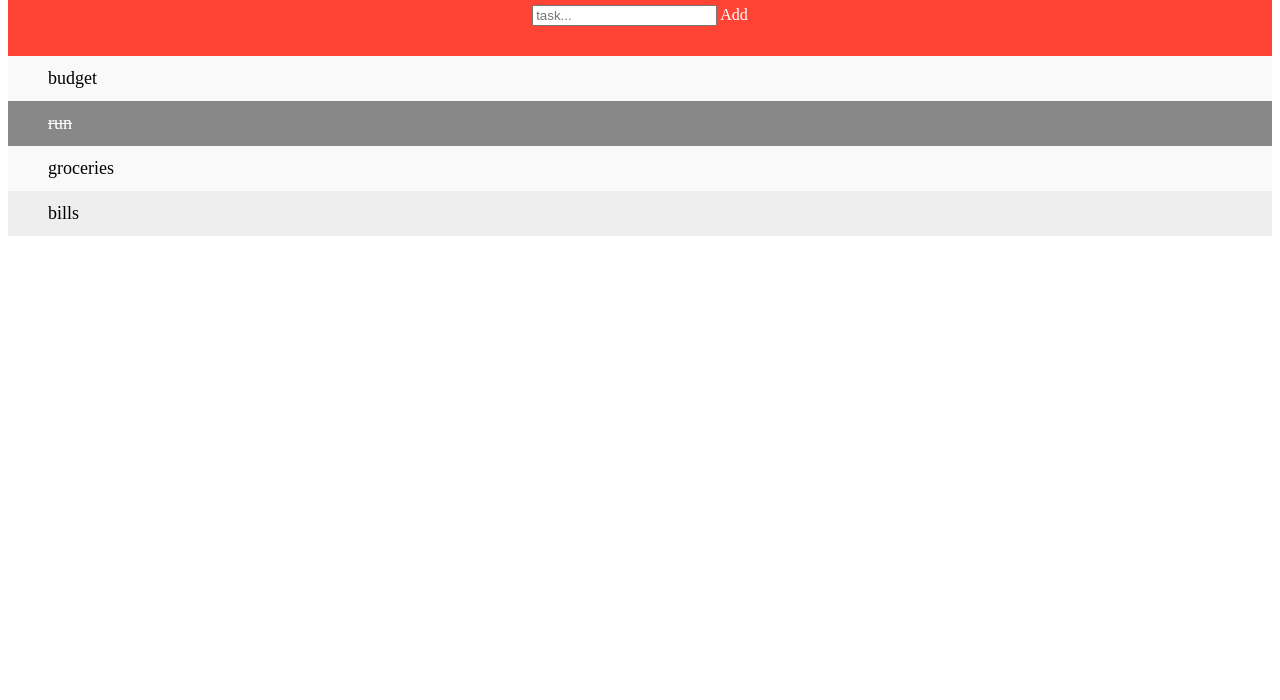
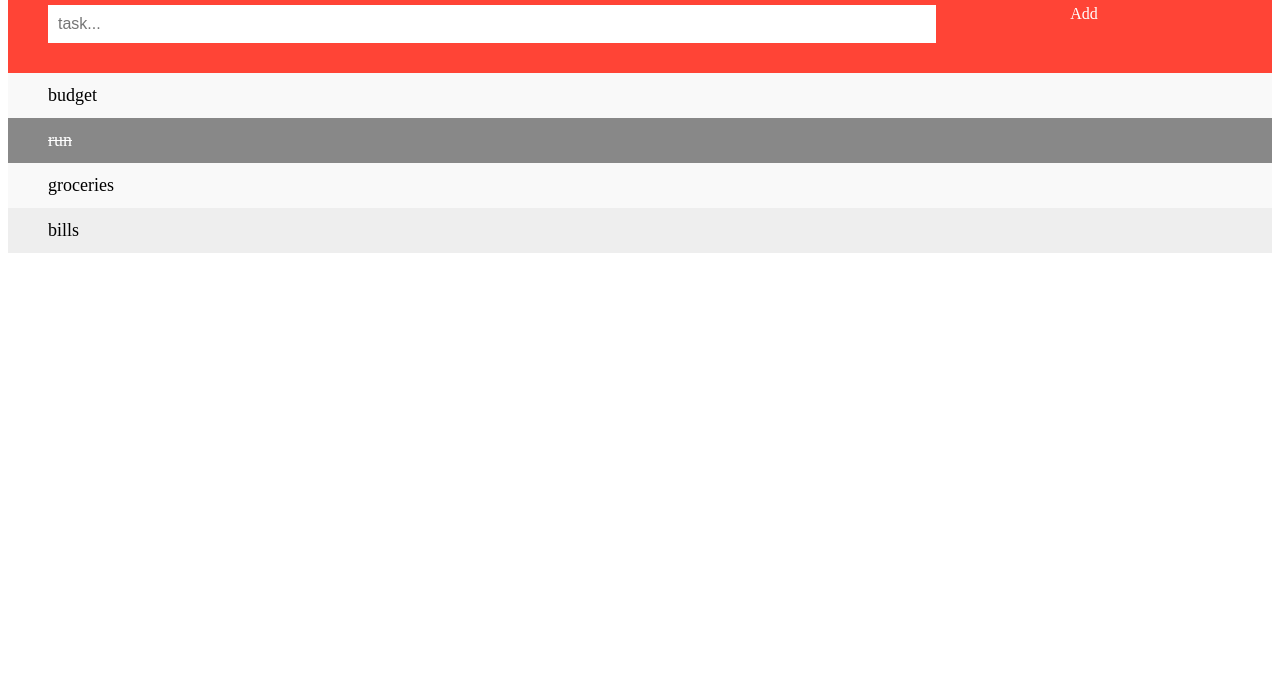
Before and after one commit to brentn1975/TODO_vanilla, a plain HTML site: page index.html in a window 1280 px wide. Shown: the part 100-800 px from the top of the page. Drawn offline with Linux system fonts and the light colour scheme.

```diff
--- a/style.css
+++ b/style.css
@@ -83,3 +83,13 @@ ul li.checked:before {
   display: table;
   clear: both;
 }
+
+input {
+  margin; 0;
+  border: none;
+  border-radius: 0;
+  width: 75%;
+  padding: 10px;
+  float: left;
+  font-size: 16px;
+}
```
